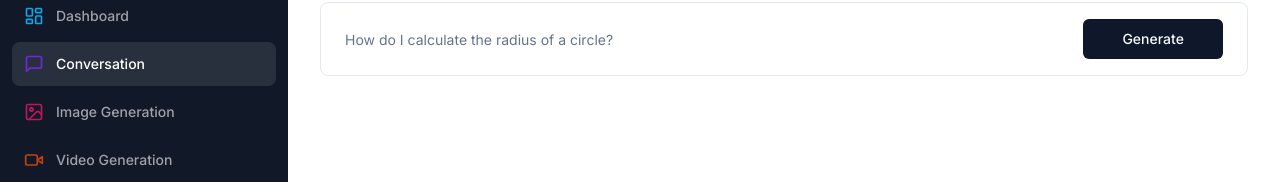
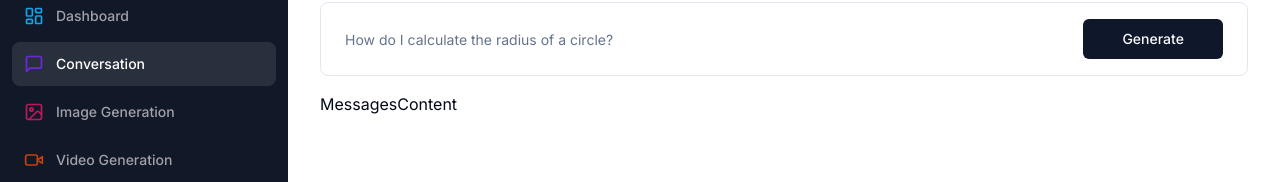
Before and after one commit to penguinboots/ai-saas, a Next.js app: page /conversation in a window 1280 px wide. Shown: the part 118-300 px from the top of the page. Built offline with nearby package versions, Linux system fonts and the light colour scheme.

Commit message:
add content placeholder

```diff
--- a/app/(dashboard)/(routes)/conversation/page.tsx
+++ b/app/(dashboard)/(routes)/conversation/page.tsx
@@ -67,6 +67,7 @@ const ConversationPage = () => {
             </form>
           </Form>
         </div>
+        <div className="space-y-4 mt-4">MessagesContent</div>
       </div>
     </div>
   );
```
